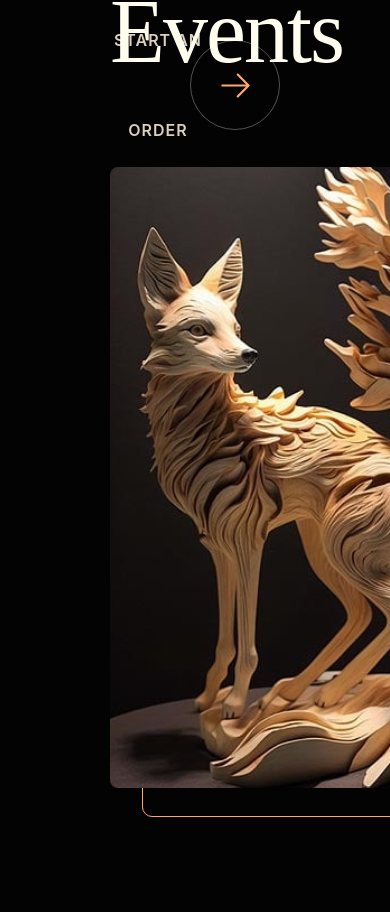
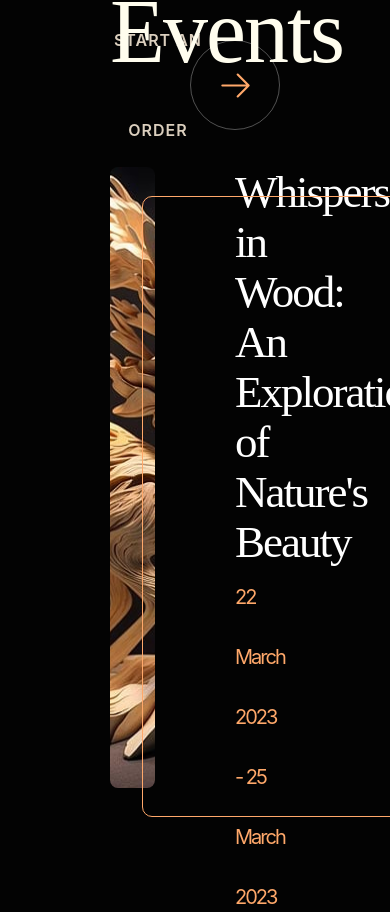
Before and after one commit to ayeshaakter02/Wood-working, a React (Vite) app: page / in a window 390 px wide. Shown: the part 3612-4524 px from the top of the page. Built offline with nearby package versions, Linux system fonts and the light colour scheme.

Commit message:
responsive

```diff
--- a/src/components/Exhibition.jsx
+++ b/src/components/Exhibition.jsx
@@ -27,7 +27,7 @@ const Exhibition = () => {
           Exhibitions & Events
         </h1>
         <div className="flex gap-10">
-          <div>
+          <div className="w-1/2">
             {activeIndex !== null ? (
               <img
                 src={items[activeIndex].hoverImg}
@@ -41,9 +41,9 @@ const Exhibition = () => {
                 className="w-[525px] h-[621px] object-cover rounded-lg transition-all duration-300"
               />
             )}
-            <div className="border border-[#ffa86a] rounded-[10px] w-[525px] h-[621px] -mt-148 ml-8"></div>
+            <div className="border border-[#ffa86a] rounded-[10px] w-[525px] h-[621px] -mt-148 ml-8 absolute"></div>
           </div>
-          <div className="flex flex-col gap-6 pl-10">
+          <div className="flex flex-col gap-6 pl-10 w-1/2">
             {items.map((item, index) => (
               <div>
                 <h2
--- a/src/components/Footer.jsx
+++ b/src/components/Footer.jsx
@@ -8,7 +8,7 @@ const Footer = () => {
     <div className="pb-10">
       <img className="w-full h-[380px]" src="../images/footer.jpeg" alt="" />
 
-      <div className="relative w-[300px] h-[300px] flex items-center justify-center -mt-38 ml-200">
+      <div className="relative w-[300px] h-[300px] flex items-center justify-center -mt-38 sm:ml-50 md:ml-100 lg:ml-150 xl:ml-200">
         <div className="absolute w-full h-full animate-spin-slow">
           {letters.map((char, index) => {
             const angle = (360 / letters.length) * index;
@@ -35,7 +35,7 @@ const Footer = () => {
           </span>
 
           {/* underline effect */}
-          <div className="h-[2px] w-40 bg-[#ffa86a] -translate-x-1/2 mt-10 ml-240 duration-500 group-hover:w-85"></div>
+          <div className="h-[2px] w-40 bg-[#ffa86a] -translate-x-1/2 mt-10 sm:ml-100 md:ml-150 lg:ml-200 xl:ml-240 duration-500 group-hover:w-85"></div>
         </div>
       ))}
       <div className="font-inter text-[15px] font-medium text-[rgb(214,212,200)] uppercase leading-[30px] tracking-[1px] text-center my-15">
--- a/src/index.css
+++ b/src/index.css
@@ -17,6 +17,11 @@
 
 }
 
+html {
+  overflow-x: hidden;
+  scroll-behavior: smooth;
+}
+
 @keyframes spin-slow {
   0% {
     transform: rotate(0deg);
```
